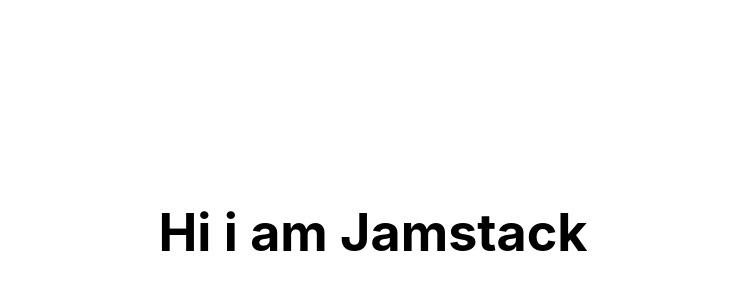
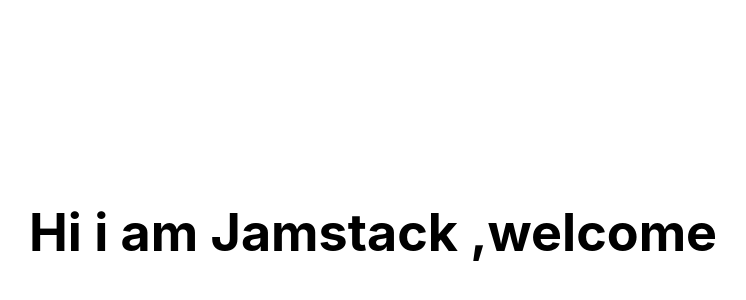
Before and after one commit to pixmonksemp/Jamstack, a React (Create React App) app: page / in a window 1280 px wide. Shown: the part 168-468 px from the top of the page, without its empty margins (267-1013 px from the left). Built offline with nearby package versions, Linux system fonts and the light colour scheme.

Commit message:
commit-4

```diff
--- a/src/App.js
+++ b/src/App.js
@@ -4,7 +4,7 @@
   return (
     <div className="App">
       <header className="App-header">
-        <h1>Hi i am Jamstack</h1>
+        <h1>Hi i am Jamstack ,welcome </h1>
       </header>
     </div>
   );
```
